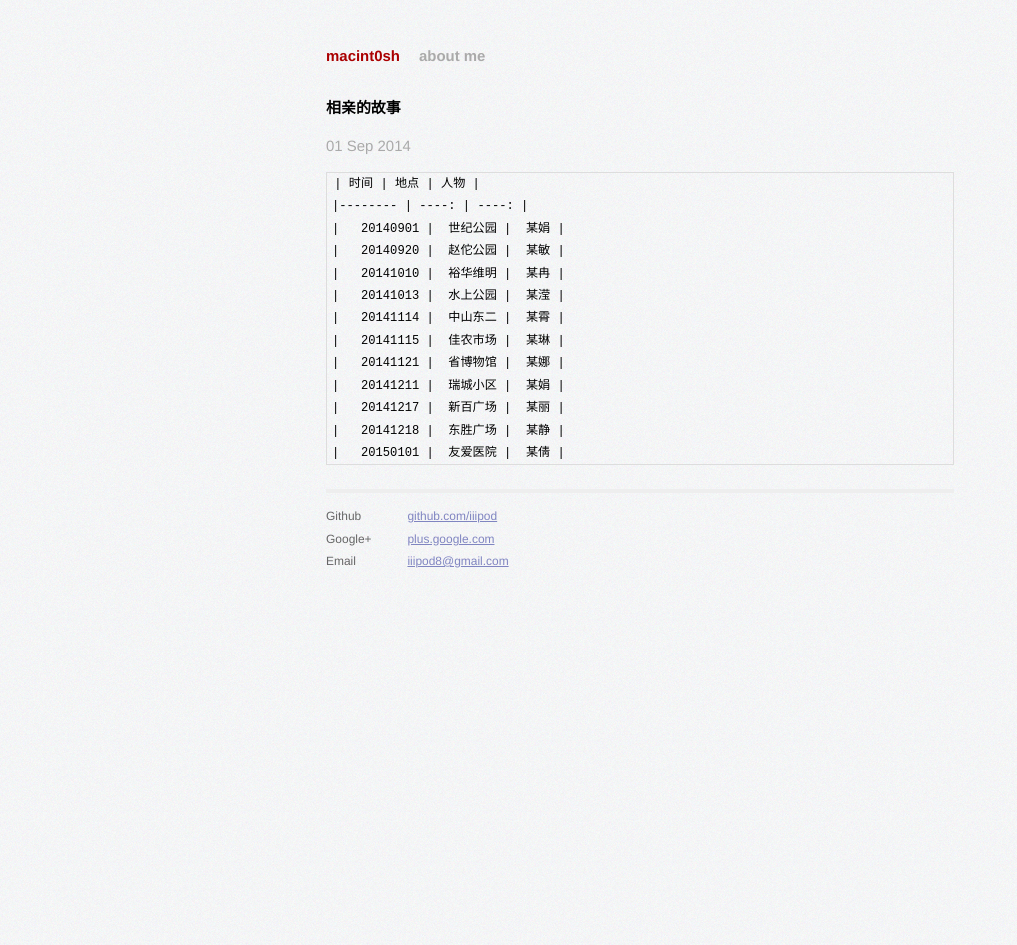
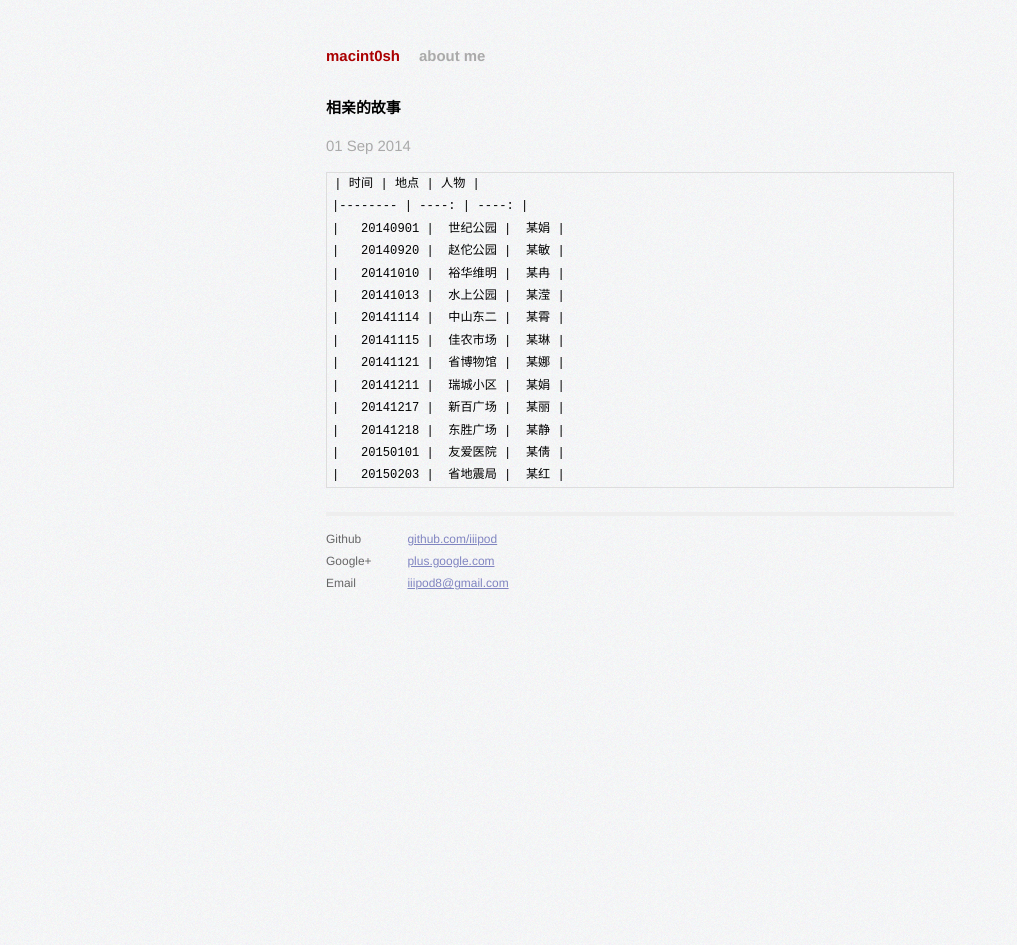
Before and after one commit to iiipod/iiipod.github.com, a Jekyll site: the page built from _posts/2014-09-01-相亲的故事.markdown, in a window 1280 px wide. Shown: the whole page, without its empty margins (0-1017 px from the left). Built offline with Jekyll 4.4.1, drawn with Linux system fonts in a browser that asks for light colours; Markdown is read by kramdown in place of the engine named in the settings.

Commit message:
2015年 02月 08日 星期日 14:46:30 CST

```diff
--- a/_posts/2014-09-01-相亲的故事.markdown
+++ b/_posts/2014-09-01-相亲的故事.markdown
@@ -18,3 +18,4 @@ author:
     |   20141217 |  新百广场 |  某丽 |
     |   20141218 |  东胜广场 |  某静 |
     |   20150101 |  友爱医院 |  某倩 |
+    |   20150203 |  省地震局 |  某红 |
```
